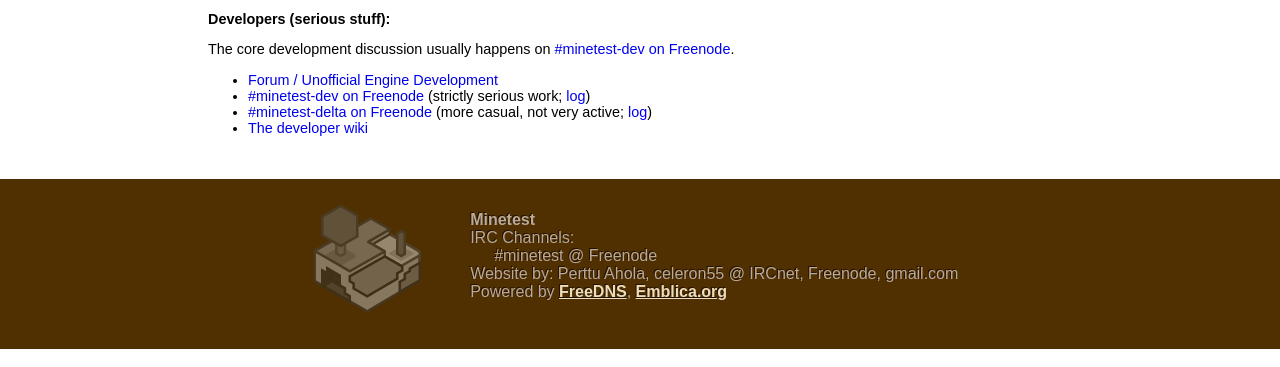
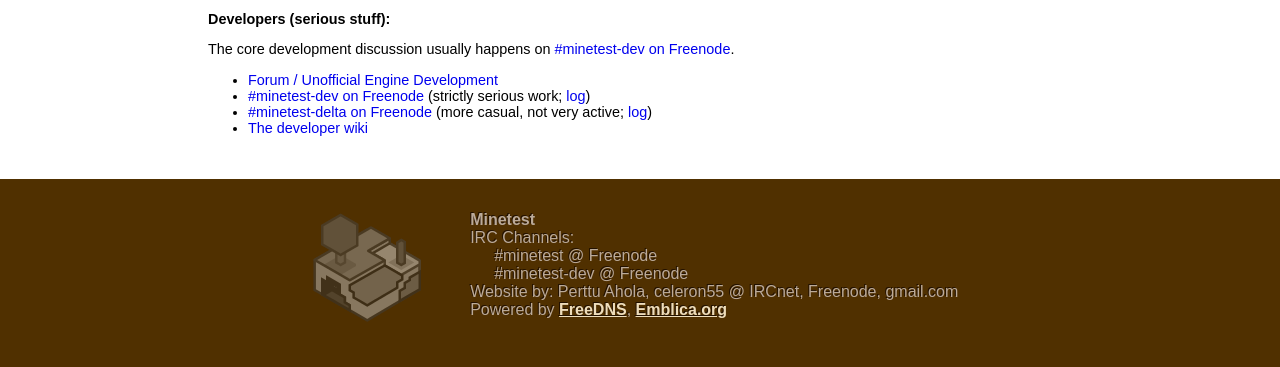
Before and after one commit to dannydark/minetest.net, a Django app: page /contribute in a window 1280 px wide. Shown: the part 683-1050 px from the top of the page. Run offline with Django 3.2, Linux system fonts and the light colour scheme.

Commit message:
Update templates/main/base.html
Made a few minor changes to the base template.

- Added title attribute to all links.
- Updated Minetest forum link to forum.minetest.net.
- Fixed missing comma in keywords meta tag.
- Added #minetest-dev IRC channel to list.

```diff
--- a/templates/main/base.html
+++ b/templates/main/base.html
@@ -2,8 +2,8 @@
 
 <html xmlns="http://www.w3.org/1999/xhtml" xml:lang="en" lang="fi">
 <head>
-	<meta name="keywords" content="minetest minetest-c55" />
-	<meta name="description" content="Minetest (minetest-c55): An open source Infiniminer/Minecraft style game" />
+	<meta name="keywords" content="minetest, minetest-c55" />
+	<meta name="description" content="Minetest (minetest-c55): An open source Infiniminer / Minecraft style game" />
 	<meta http-equiv="Content-Type" content="application/xhtml+xml; charset=utf-8" />
 	<link rel="stylesheet" href="/media/layout/style.css" type="text/css" />
 	<link rel="shortcut icon" href="/favicon.ico" />
@@ -17,10 +17,10 @@
 	<div class="constrain">
 		<span class="inbar_main">
 			<ul>
-				<li class="navlink_normal"><a href="/">About</a></li>
-				<li class="navlink_normal"><a href="/news">News</a></li>
-				<li class="navlink_normal"><a href="/download">Download</a></li>
-				<li class="navlink_normal"><a href="/contribute">Contribute</a></li>
+				<li class="navlink_normal"><a href="/" title="About Minetest">About</a></li>
+				<li class="navlink_normal"><a href="/news" title="Minetest news">News</a></li>
+				<li class="navlink_normal"><a href="/download" title="Download Minetest">Download</a></li>
+				<li class="navlink_normal"><a href="/contribute" title="Contribute to Minetest">Contribute</a></li>
 			</ul>
 		</span>
 		<span class="inbar_separator">
@@ -28,11 +28,11 @@
 		</span>
 		<span class="inbar_other">
 			<ul>
-				<li class="navlink_special"><a href="http://c55.me/blog">Blog</a></li>
-				<li class="navlink_special"><a href="http://wiki.minetest.com/wiki/">Wiki</a></li>
-				<li class="navlink_special"><a href="forum/">Forum</a></li>
-				<li class="navlink_special"><a href="https://github.com/celeron55/minetest">Github</a></li>
-				<li class="navlink_special"><a href="http://api.minetest.net/">API</a></li>
+				<li class="navlink_special"><a href="http://c55.me/blog" title="Developer blog">Blog</a></li>
+				<li class="navlink_special"><a href="http://wiki.minetest.com/wiki/" title="Minetest wiki">Wiki</a></li>
+				<li class="navlink_special"><a href="http://forum.minetest.net" title="Minetest forum">Forum</a></li>
+				<li class="navlink_special"><a href="https://github.com/celeron55/minetest" title="Minetest on GitHub">Github</a></li>
+				<li class="navlink_special"><a href="http://api.minetest.net/" title="Minetest API documentation">API</a></li>
 			</ul>
 		</span>
 	</div>
@@ -74,6 +74,7 @@
 					IRC Channels:
 					<ul>
 						<li>#minetest @ Freenode</li>
+						<li>#minetest-dev @ Freenode</li>
 					</ul>
 				</li>
 				<li>
@@ -90,5 +91,4 @@
 </div>
 
 </body>
-
 </html>
```
